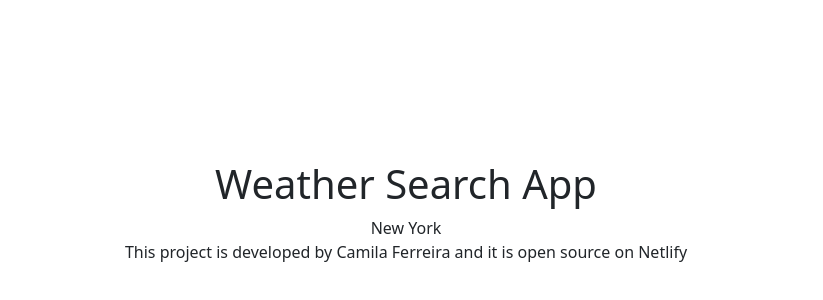
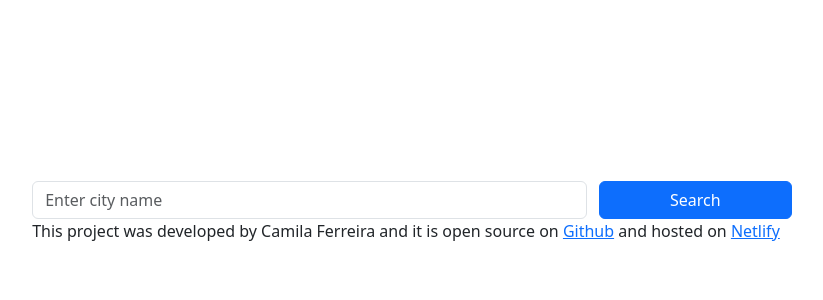
Before and after one commit to camilapferreira/react-weather-search-app, a React (Vite) app: page / in a window 1280 px wide. Shown: the part 188-488 px from the top of the page, without its empty margins (234-1057 px from the left). Built offline with nearby package versions, Linux system fonts and the light colour scheme.

Commit message:
Estrutura de html do compomente WeatherSearch

```diff
--- a/src/App.jsx
+++ b/src/App.jsx
@@ -7,13 +7,8 @@ import WeatherSearch from "./WeatherSearch.jsx";
 
 function App() {
   return (
-    <div className="app container">
-      <h1>Weather Search App</h1>
+    <div className="app">
       <WeatherSearch />
-      <footer>
-        This project is developed by Camila Ferreira and it is open source on
-        Netlify
-      </footer>
     </div>
   );
 }
--- a/src/WeatherSearch.jsx
+++ b/src/WeatherSearch.jsx
@@ -1,5 +1,47 @@
 import React from "react";
 
 export default function WeatherSearch() {
-  return <div className="weather-search">New York</div>;
+  return (
+    <div className="container">
+      <div className="weather-search">
+        <form>
+          <div className="row">
+            <div className="col-9">
+              <input
+                type="text"
+                placeholder="Enter city name"
+                className="form-control search-input"
+              />
+            </div>
+            <div className="col-3 p-0">
+              <input
+                className="btn btn-primary w-100"
+                type="submit"
+                value="Search"
+              ></input>
+            </div>
+          </div>
+        </form>
+      </div>
+      <footer>
+        This project was developed by Camila Ferreira and it is open source on{" "}
+        <a
+          href="https://github.com/camila-ferreira/react-weather-search-app"
+          target="_blank"
+          rel="noopener noreferrer"
+        >
+          {" "}
+          Github
+        </a>{" "}
+        and hosted on{" "}
+        <a
+          href="https://react-weather-search-app.netlify.app/"
+          target="_blank"
+          rel="noopener noreferrer"
+        >
+          Netlify
+        </a>
+      </footer>
+    </div>
+  );
 }
```
